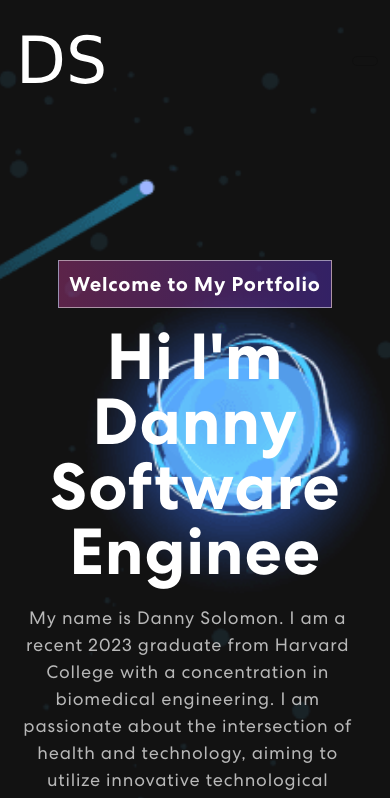
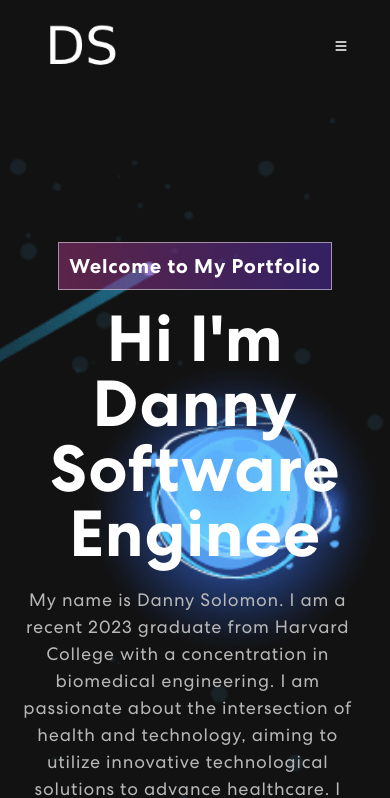
Before and after one commit to 422dsolomon/personal-portfolio, a React (Create React App) app: page / in a window 390 px wide. Shown: the top 798 px of the page. Built offline with nearby package versions, Linux system fonts and the light colour scheme.

Commit message:
added phone usability, starting with adding mobile navbar

```diff
--- a/package.json
+++ b/package.json
@@ -10,11 +10,13 @@
     "bootstrap": "^5.3.1",
     "cors": "^2.8.5",
     "express": "^4.18.2",
+    "framer-motion": "^10.16.4",
     "nodemailer": "^6.9.4",
     "react": "^18.2.0",
     "react-bootstrap": "^2.8.0",
     "react-bootstrap-icons": "^1.10.3",
     "react-dom": "^18.2.0",
+    "react-icons": "^4.11.0",
     "react-multi-carousel": "^2.8.4",
     "react-on-screen": "^2.1.1",
     "react-scripts": "5.0.1",
@@ -45,7 +47,7 @@
     ]
   },
   "devDependencies": {
-    "nodemon": "^3.0.1",
-    "@babel/plugin-proposal-private-property-in-object": "^7.21.11"
+    "@babel/plugin-proposal-private-property-in-object": "^7.21.11",
+    "nodemon": "^3.0.1"
   }
 }
--- a/src/App.css
+++ b/src/App.css
@@ -202,10 +202,59 @@ nav.navbar .navbar-toggler[aria-expanded="true"] .navbar-toggler-icon {
 	border-color: transparent;
 }
 
+/* Mobile NavBar */
+.mobile__navbar {
+  border-radius: 50%;
+  position: relative;
+
+  display: flex;
+  justify-content: space-between;
+  align-items: center;
+
+  padding: 1rem 2rem;
+}
+
+.mobile__navbar-menu{
+  width: 35px;
+  border-radius: 100%;
+  position: relative;
+
+  display: flex;
+  justify-content: center;
+  align-items: center;
+}
+
+.mobile__navbar-menu ul{
+  list-style: none;
+    margin: 0;
+    padding: 0;
+    height: 100%;
+    width: 100%;
+
+    display: flex;
+    justify-content: flex-start;
+    align-items: flex-start;
+    flex-direction: column;
+}
+
+.mobile__navbar-menu ul li{
+  margin: 1rem;
+}
+
+.mobile__navbar-menu ul li a{
+  color: #fff;
+  text-decoration: none;
+  font-size: 1rem;
+  text-transform: uppercase;
+  font-weight: 500;
+
+  transition: all 0.3s ease-in-out;
+}
+
 /* Banner CSS */
 .banner {
   margin-top: 0;
-  padding: 260px 0 100px 0;
+  padding: 150px 0 100px 0;
   background-image: url('./assets/img/banner-bg.png');
   background-position: top center;
   background-size: cover;
--- a/src/App.js
+++ b/src/App.js
@@ -1,17 +1,41 @@
 import './App.css';
+import React, { useEffect, useState } from "react";
 import { NavBar } from './components/NavBar';
 import { Banner } from './components/Banner';
 import { Skills } from './components/Skills';
 import { Projects } from './components/Projects';
 import { Contact } from './components/Contact';
 import { Footer } from './components/Footer';
+import { MobileNavBar } from './components/MobileNavBar';
 
 import 'bootstrap/dist/css/bootstrap.min.css'
 
 function App() {
+  const [windowDimension, setWindowDimension] = useState(null);
+
+  useEffect(() => {
+    setWindowDimension(window.innerWidth);
+  }, []);
+
+  useEffect(() => {
+    function handleResize() {
+      setWindowDimension(window.innerWidth);
+    }
+
+    window.addEventListener("resize", handleResize);
+    return () => window.removeEventListener("resize", handleResize);
+  }, []);
+
+  const isMobile = windowDimension <= 995;
+
   return (
     <div className="App">
-      <NavBar />
+      {isMobile?
+      (
+        <MobileNavBar />
+        ) : (
+          <NavBar />
+      )}
       <Banner />
       <Skills />
       <Projects />
--- a/src/components/Banner.js
+++ b/src/components/Banner.js
@@ -51,7 +51,7 @@ export const Banner = () => {
                             <p>My name is Danny Solomon. I am a recent 2023 graduate from Harvard College with a concentration in biomedical engineering. I am passionate about the intersection of health and technology, aiming to utilize innovative technological solutions to advance healthcare. I have proficiency in software engineering, cell culturing, experimental design and digital fabrication, enabling me to tackle complex projects effectively.
                                 As a dedicated student-athlete throughout my four years in college, I have honed my communication, leadership, and teamwork skills.
                                 These skills and experiences merge seamlessly with my passion for healthcare technology, allowing me to contribute effectively within this dynamic field.</p>
-                                <a href = "#connect"><button>Let's Connect <ArrowRightCircle size = {25}/></button></a>
+                                <a href = "#connect"><button className='vvd'>Let's Connect <ArrowRightCircle size = {25}/></button></a>
                         </div>
                     </Col>
                     <Col cs = {12} md ={6} xl = {5}>
--- /dev/null
+++ b/src/components/MobileNavBar.js
@@ -0,0 +1,37 @@
+import {useState} from "react";
+import {HiMenu, HiX} from 'react-icons/hi';
+import { motion } from 'framer-motion';
+import logo from '../assets/img/DSLogo.png';
+
+
+export const MobileNavBar = () => {
+    console.log("Hello World");
+    const [toggle, setToggle] = useState(false)
+  return (
+    <nav className="mobile__navbar">
+        <div className="mobile__navbar-logo">
+            <img src={logo} alt="logo" width="80%" height = 'auto'/>
+        </div>
+        <div className="mobile__navbar-menu">
+            <HiMenu onClick={() => setToggle(true)} />
+            {toggle && (
+                <motion.div
+                whileInView={{ x: [300, 0] }}
+                transition={{ duration: 0.85, ease: 'easeOut' }}
+                >
+                    <HiX onClick={() => setToggle(false)} />
+                    <ul>
+                        {['home', 'skills', 'project', 'connect'].map((item) => (
+                        <li key={item}>
+                        <a href={`#${item}`} onClick={() => setToggle(false)}>
+                          {item}
+                        </a>
+                        </li>
+                        ))}
+                    </ul>
+                </motion.div>
+            )}
+        </div>
+    </nav>
+  )
+}
--- a/src/components/NavBar.js
+++ b/src/components/NavBar.js
@@ -30,7 +30,7 @@ export const NavBar = () => {
     }
 
     return (
-        <Navbar expand="lg" className={scrolled ? "scrolled": ""}>
+    <Navbar expand="lg" className={scrolled ? "scrolled": ""}>
       <Container>
         <Navbar.Brand href="#home">
             <img src = {logo} alt = "DS"/>
```
Also changed, not shown: 1 other file (tests, documents, lock files or other folders).
